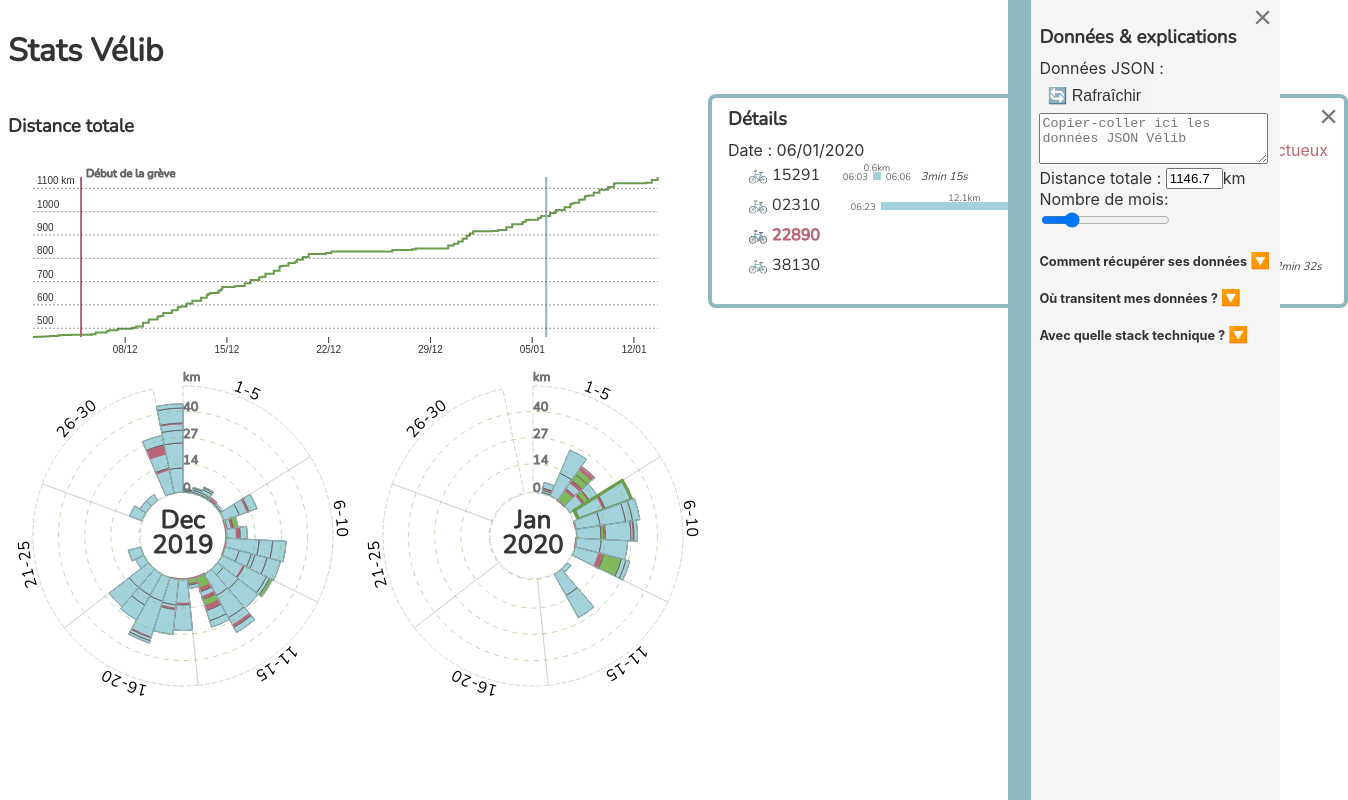
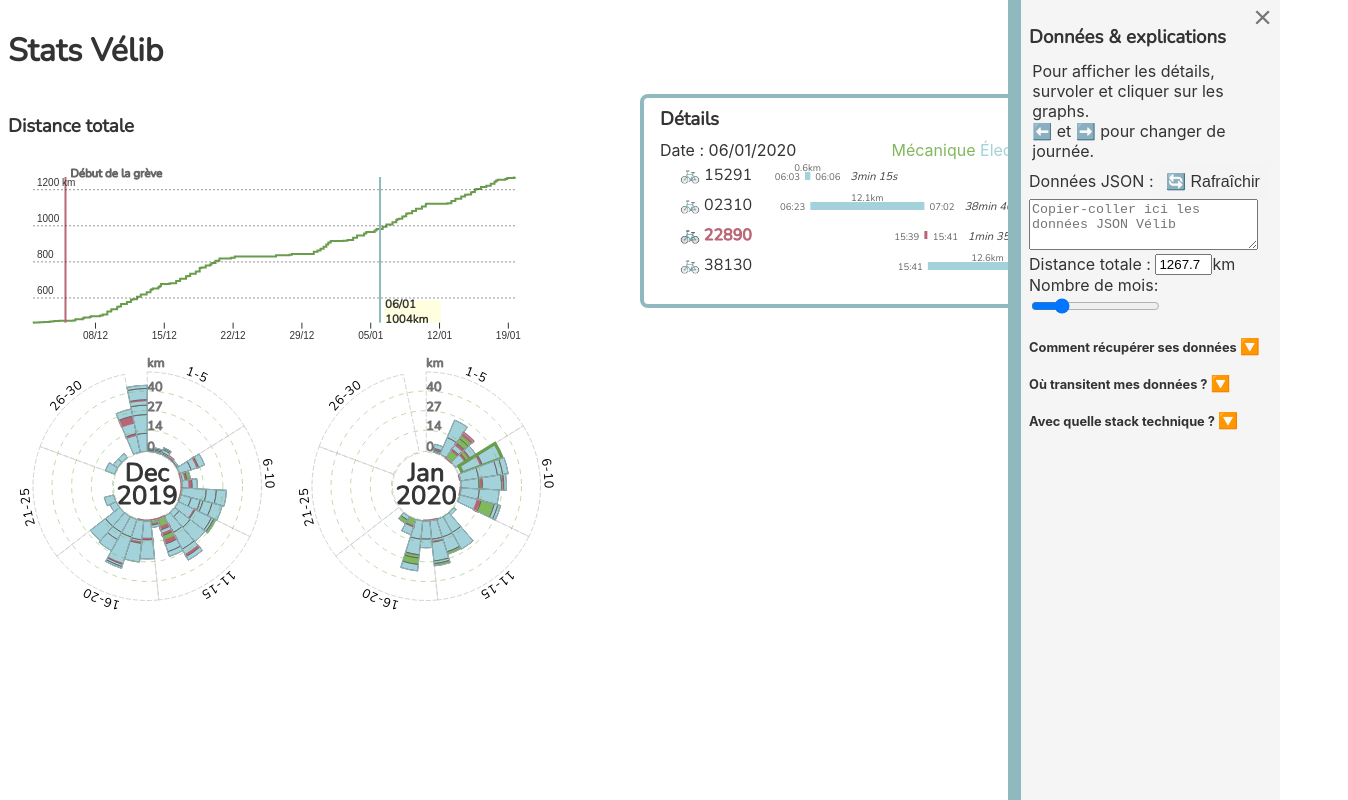
Before and after one commit to lhoang/velib, a Svelte app: page / in a window 1280 px wide. Shown: the whole page, 1348 px wide, since content can reach past the window. Built offline with nearby package versions, Linux system fonts and the light colour scheme.

Commit message:
Responsive, data on Distance

```diff
--- a/src/App.svelte
+++ b/src/App.svelte
@@ -3,16 +3,18 @@
     import Distance from './viz/Distance.svelte';
     import Details from './viz/Details.svelte';
     import {getData} from './velib.service.js';
-    import {coursesByDay, nbWheels, totalDistance} from './velib.store';
-
+    import {coursesByDay, currentDay, nbWheels, totalDistance} from './velib.store';
     import {
         buildDistancePoints,
         findMaxDistanceForWheels,
         getCoursesByMonthAndDay
     } from "./velib.service";
+    import {addDay, getDay} from "./date.utils";
     import Sidepanel from "./Sidepanel.svelte";
 
     export let source = '';
+    const margin = {top: 10, right: 75, bottom: 10, left: 75};
+    let width;
     let coursesByMonth = [];
     let distancePoints = [];
 
@@ -20,23 +22,33 @@
     $: coursesByMonth = getCoursesByMonthAndDay($coursesByDay, $nbWheels);
     $: maxDistance = findMaxDistanceForWheels(coursesByMonth) * 1.2;
     $: distancePoints = buildDistancePoints(coursesByMonth, $totalDistance);
+    $: displayWidth = width > 800 ? width/2 - margin.left : width;
+
+    const moveRight = (event) => {
+        if (event.key === 'ArrowRight') {
+            currentDay.update(d => getDay(addDay(d, 1)));
+        } else if (event.key === 'ArrowLeft') {
+            currentDay.update(d => getDay(addDay(d, -1)));
+        }
+    }
 
 </script>
 
+<svelte:window on:keydown={moveRight}/>
 
-<main>
+<main bind:clientWidth={width}>
     <h1>Stats Vélib</h1>
     <div class="container">
         <div class="distance">
             {#if distancePoints.length === 0}
                 ...loading...
             {:else}
-                <Distance points={distancePoints} height="200" width="700">
+                <Distance points={distancePoints} height="{displayWidth/3}" width="{displayWidth}">
                 </Distance>
             {/if}
         </div>
         <div class="details">
-            <Details></Details>
+            <Details width={displayWidth * 7/8}></Details>
         </div>
         <div class="wheels">
             {#if coursesByMonth.length === 0}
@@ -46,7 +58,7 @@
                     <Wheel {month}
                            data={courses}
                            {maxDistance}
-                           width="350"
+                           width={displayWidth/2}
                     ></Wheel>
                 {/each}
             {/if}
@@ -75,15 +87,18 @@
 
     .container {
         display: grid;
-        grid-template-columns: 1fr 1fr;
+        grid-template-columns: 1fr;
         grid-template-rows: auto;
         grid-template-areas:
-                "distance details"
-                "wheels details";
+                    "distance"
+                    "details"
+                    "wheels";
     }
+
     .distance {
         grid-area: distance;
     }
+
     .details {
         grid-area: details;
     }
@@ -95,4 +110,12 @@
         flex-wrap: wrap;
     }
 
+    @media print, screen and (min-width: 800px) {
+        .container {
+            grid-template-columns: 1fr 1fr;
+            grid-template-areas:
+                    "distance details"
+                    "wheels details";
+        }
+    }
 </style>
--- a/src/Sidepanel.svelte
+++ b/src/Sidepanel.svelte
@@ -42,6 +42,10 @@
             <h3>Données & explications</h3>
             <div class="close-btn" on:click={close}>×</div>
         </div>
+        <p>Pour afficher les détails, survoler et cliquer sur les graphs. <br>
+            ⬅️ et ➡️ pour changer de journée.
+        </p>
+
         <div class="input">
             <label for="inputData">Données JSON :
                 <button class="update-btn" on:click={updateData}>🔄 Rafraîchir</button>
--- a/src/date.utils.js
+++ b/src/date.utils.js
@@ -1,4 +1,8 @@
 import dayjs from "dayjs";
+
+export function formatDDMM(date) {
+    return dayjs(date).format('DD/MM');
+}
 
 export function getMonthStr(date) {
     const day = dayjs(date);
@@ -20,3 +24,7 @@
     const sec = duration % 60;
     return min ? `${min}min ${sec}s` : `${sec}s`;
 }
+
+export function addDay(day, n) {
+   return dayjs(day).add(n, 'day');
+}
--- a/src/velib.store.js
+++ b/src/velib.store.js
@@ -12,4 +12,4 @@
     );
 
 export const nbWheels = writable(2);
-export const totalDistance = writable(1146.7);
+export const totalDistance = writable(1267.7);
--- a/src/viz/Distance.svelte
+++ b/src/viz/Distance.svelte
@@ -8,7 +8,7 @@
     import {findMinMax} from "../velib.service";
     import {currentDay} from '../velib.store';
     import {onMount, afterUpdate} from 'svelte';
-    import {getDay, parseDay} from "../date.utils";
+    import {formatDDMM, getDay, parseDay} from "../date.utils";
 
     export let points = [];
     export let width = 600;
@@ -23,6 +23,7 @@
     let dateMin, dateMax, distanceMin, distanceMax, allDates;
     // Parsing des timestamps
     const parseTs = timeParse('%Q');
+    let dataMap = new Map();
 
     let scrollEnabled = true;
     const toggleScroll = () => scrollEnabled = !scrollEnabled;
@@ -34,6 +35,10 @@
         distanceMin = minMax.distanceMin;
         distanceMax = minMax.distanceMax;
         allDates = points.map(p => parseTs(p.start));
+        dataMap = new Map(points.map(p => [
+            p.day,
+            Math.floor(p.totalDistance)
+        ]));
     }
 
 
@@ -46,13 +51,15 @@
             .domain([distanceMin, distanceMax])
             .range([height - margin.bottom, margin.top]);
 
+    $: nbTicks = Math.min(4,Math.floor(width / 100));
+
     // Abscisse
     $: xAxis = axisBottom().scale(xScale)
-            .ticks(6)
+            .ticks(nbTicks)
             .tickFormat(timeFormat('%d/%m'));
 
     $: yAxis = axisRight().scale(yScale)
-            .ticks(6)
+            .ticks(nbTicks)
             .tickSize(width - margin.left - margin.right)
             .tickFormat( function (d){
                 return this.parentNode.nextSibling ? d : `${d} km`;
@@ -84,6 +91,9 @@
         currentDay.set(value);
     };
     $: xDay = xScale(parseDay($currentDay));
+    $: infos = $currentDay && dataMap.get($currentDay)
+            ? [formatDDMM($currentDay),dataMap.get($currentDay)]
+            : [];
 
     const setAxis = () => {
         // Génération des axes
@@ -133,8 +143,18 @@
             <line x1="{xDay}" x2="{xDay}"
                   y1="{margin.top}" y2="{height - margin.bottom}"
             >
-
             </line>
+            {#if infos[0]}
+            <g transform="translate(5, 0)">
+                <rect x="{xDay}" y="{height - margin.bottom - width*4/100}"
+                      width={width*10/100}
+                      height={width*4/100}
+                >
+                </rect>
+                <text x="{xDay}" y={height - margin.bottom} dy="-15"> {infos[0]}</text>
+                <text x="{xDay}" y={height - margin.bottom}> {infos[1]}km</text>
+            </g>
+            {/if}
         </g>
 
         <g>
@@ -152,6 +172,10 @@
 <style>
     h3, text {
         font-family: 'Nunito', sans-serif;
+    }
+
+    text {
+        font-size: 1vw;
     }
 
     .container {
@@ -172,12 +196,21 @@
     g.events text {
         stroke: #666666;
         fill: #666666;
-        font-size: .7rem;
+        font-size: .9vw;
     }
 
     g.cursor line {
         stroke: var(--velib-blue-dark);
         stroke-width: 2px;
+    }
+    g.cursor rect {
+        fill: lightyellow;
+        border-radius: 3px;
+    }
+    g.cursor text {
+        fill: #333333;
+        font-size: .9vw;
+        font-weight: bold;
     }
 
     svg {
--- a/src/viz/Wheel.svelte
+++ b/src/viz/Wheel.svelte
@@ -11,7 +11,7 @@
     export let maxDistance = 40;
 
     const margin = {top: 20, right: 20, bottom: 20, left: 25};
-    const donutOffset = width/8;
+    $: donutOffset = width/8;
     $: levels = [0, 1, 2, 3].map( v => Math.ceil(v * maxDistance/4));
 
     $: [displayMonth, displayYear] = getMonthStr(month);
@@ -71,8 +71,8 @@
     <svg width={width} height={width}>
         <g transform="translate({width/2}, {width/2})">
             <g class="title">
-                <text x="0" y="0" dy="-8">{displayMonth}</text>
-                <text x="0" y="25" dy="-8">{displayYear}</text>
+                <text x="0" y="0" dy="-5">{displayMonth}</text>
+                <text x="0" y="{width/12}" dy="-5">{displayYear}</text>
             </g>
             <g class="weeks">
                 {#each weekSlices as {shape, name}, i}
@@ -160,7 +160,7 @@
     .title text {
         fill: #333333;
         stroke: #333333;
-        font-size: 1.6rem;
+        font-size: 2vw;
         text-anchor: middle;
     }
 
@@ -169,6 +169,9 @@
         stroke: lightgray;
         stroke-width: 1px;
         stroke-dasharray: 5,2;
+    }
+    .weeks text {
+        font-size: 1vw;
     }
     .levels circle {
         fill: none;
@@ -180,6 +183,6 @@
     .levels text {
         fill: #737373;
         stroke: #737373;
-        font-size: .8rem;
+        font-size: 1vw;
     }
 </style>
```
Also changed, not shown: public/data.json.
